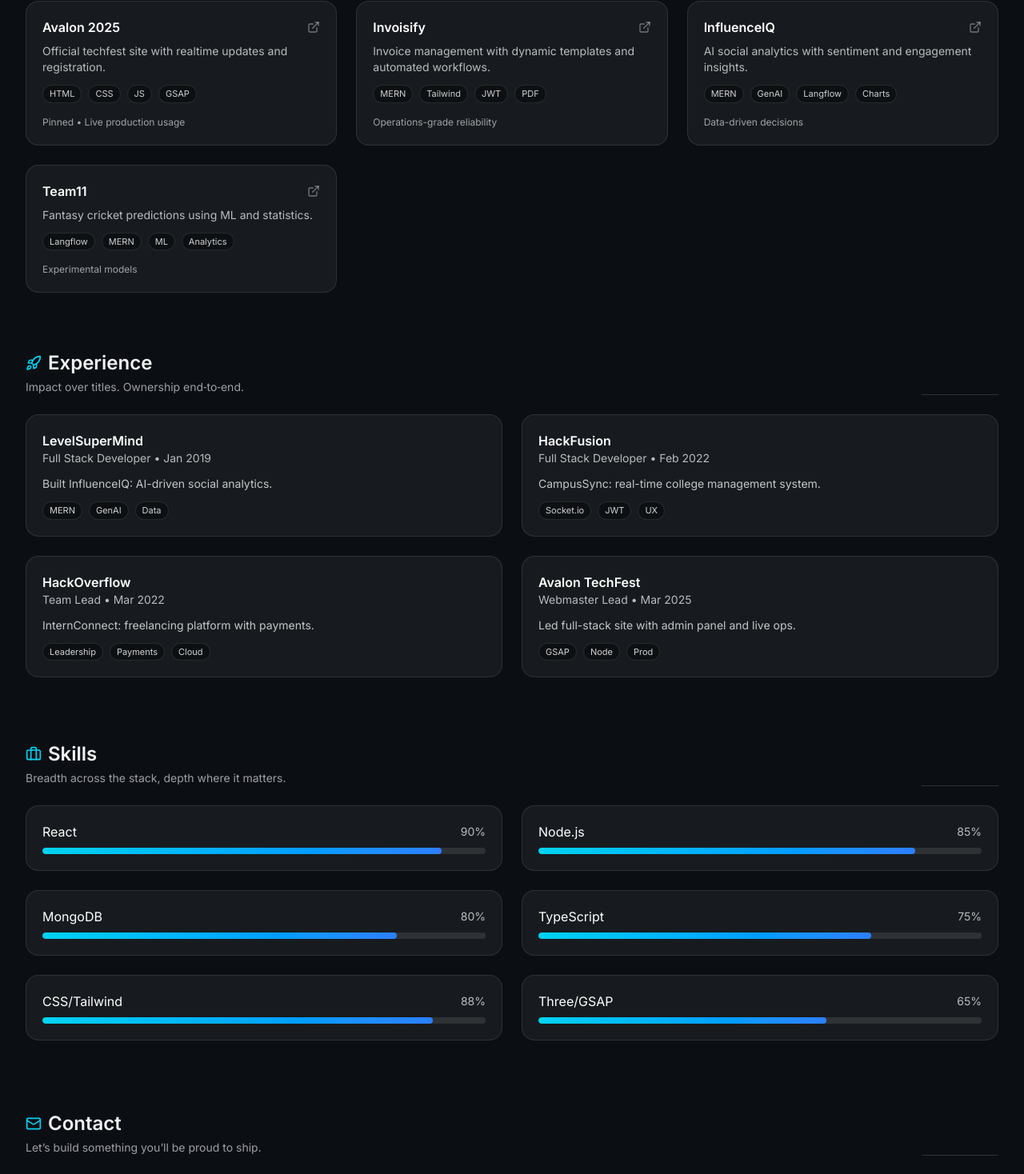
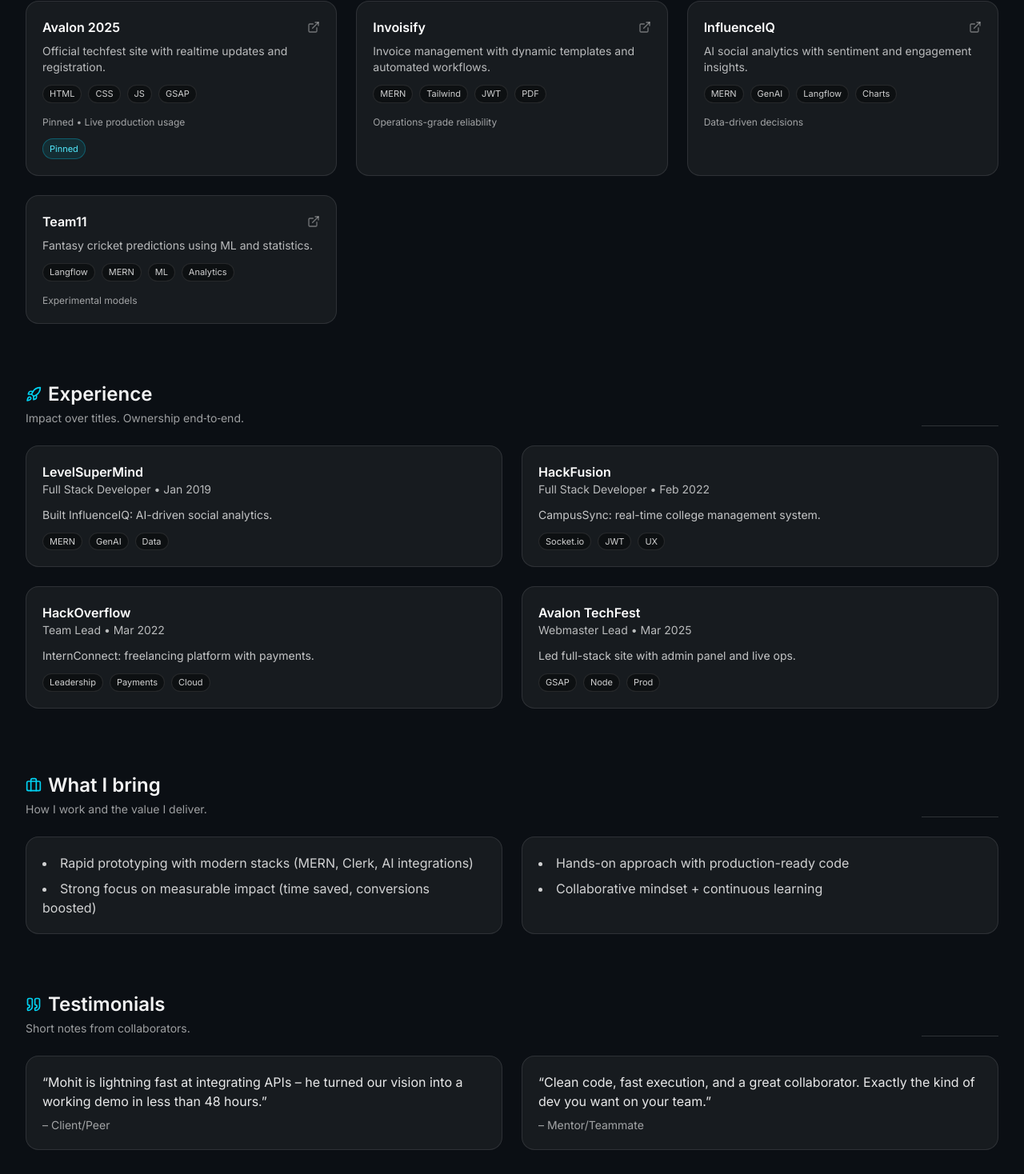
Before and after one commit to mohit45v/Portfolio, a React (Vite) app: page / in a window 1280 px wide. Shown: the part 1009-2477 px from the top of the page at 80% size. Built offline with nearby package versions, Linux system fonts and the light colour scheme.

Commit message:
Testimonials and case studies

```diff
--- a/src/PrimeApp.jsx
+++ b/src/PrimeApp.jsx
@@ -1,5 +1,5 @@
 import React, { useEffect, useMemo, useRef, useState } from 'react';
-import { Github, Linkedin, Mail, ExternalLink, Download, MapPin, Briefcase, Rocket, Code2, Sparkles, Heart, Coffee } from 'lucide-react';
+import { Github, Linkedin, Mail, ExternalLink, Download, MapPin, Briefcase, Rocket, Code2, Sparkles, Heart, Coffee, Quote } from 'lucide-react';
 
 const projects = [
   {
@@ -109,6 +109,14 @@ export default function PrimeApp() {
 
   const year = useMemo(() => new Date().getFullYear(), []);
 
+  // Simple hash routing for case studies
+  const [route, setRoute] = useState(() => (window.location.hash ? window.location.hash.slice(1) : '/'));
+  useEffect(() => {
+    const onHash = () => setRoute(window.location.hash ? window.location.hash.slice(1) : '/');
+    window.addEventListener('hashchange', onHash);
+    return () => window.removeEventListener('hashchange', onHash);
+  }, []);
+
   // Active section highlighting
   const [active, setActive] = useState('projects');
   const projectsRef = useRef(null);
@@ -160,7 +168,68 @@ export default function PrimeApp() {
     localStorage.setItem(LIKE_KEY, JSON.stringify({ count: nextCount, liked: nextLiked }));
   };
 
+  // Case study: Avalon
+  const CaseStudyAvalon = () => (
+    <div className="min-h-screen text-white bg-[#0b0f14]">
+      <GradientBackground />
+      <header className="sticky top-0 z-40 border-b border-white/10 backdrop-blur-xl bg-black/30">
+        <div className="max-w-7xl mx-auto px-4 sm:px-6 lg:px-8 h-16 flex items-center justify-between">
+          <a href="#/" className="font-semibold tracking-wide">MOHIT.DEV</a>
+          <a href="#/contact" className="text-sm text-white/80 hover:text-white">Contact</a>
+        </div>
+      </header>
+
+      <main className="max-w-5xl mx-auto px-4 sm:px-6 lg:px-8 py-10">
+        <div className="mb-6 inline-flex items-center gap-2 px-3 py-1 rounded-full bg-white/5 border border-white/10 text-white/80 text-xs">
+          Case Study
+        </div>
+        <h1 className="text-3xl sm:text-4xl font-bold">Avalon – Faster, friendlier signup flow</h1>
+        <p className="mt-2 text-white/70">Role: Full‑stack developer / integration specialist • Duration: X weeks</p>
+
+        <div className="mt-8 grid md:grid-cols-2 gap-6">
+          <div className="rounded-2xl border border-white/10 bg-white/5 p-5">
+            <h2 className="font-semibold mb-2">Challenge (Before)</h2>
+            <ul className="list-disc list-inside text-white/80 text-sm space-y-1">
+              <li>Onboarding flow averaged 4+ minutes</li>
+              <li>35% drop‑off at verification step</li>
+              <li>No integration with modern auth tools</li>
+            </ul>
+          </div>
+          <div className="rounded-2xl border border-white/10 bg-white/5 p-5">
+            <h2 className="font-semibold mb-2">Solution (What I did)</h2>
+            <ul className="list-disc list-inside text-white/80 text-sm space-y-1">
+              <li>Integrated Clerk for seamless authentication</li>
+              <li>Optimized UI with React + Tailwind for speed</li>
+              <li>API error handling + real‑time validations</li>
+            </ul>
+          </div>
+        </div>
+
+        <div className="mt-6 rounded-2xl border border-white/10 bg-white/5 p-5">
+          <h2 className="font-semibold mb-2">Impact (After)</h2>
+          <ul className="list-disc list-inside text-white/80 text-sm space-y-1">
+            <li>Signup time reduced to &lt; 90 seconds</li>
+            <li>Drop‑off decreased from 35% → 12%</li>
+            <li>Cleaner handoff with modular code</li>
+          </ul>
+          <div className="mt-4 grid sm:grid-cols-2 gap-4 text-sm text-white/70">
+            <div className="rounded-xl border border-white/10 bg-black/30 p-4">Before UI (placeholder)</div>
+            <div className="rounded-xl border border-white/10 bg-black/30 p-4">After UI (placeholder)</div>
+          </div>
+        </div>
+
+        <div className="mt-8 flex items-center gap-3">
+          <a href="#/" className="px-4 py-2 rounded-lg border border-white/20 hover:border-white/40">← Back</a>
+          <a href="#contact" className="px-4 py-2 rounded-lg bg-white text-black font-semibold hover:bg-white/90">Let’s talk</a>
+        </div>
+      </main>
+    </div>
+  );
+
   return (
+    route === '/case-studies/avalon' ? (
+      <CaseStudyAvalon />
+    ) : (
     <div className="min-h-screen text-white bg-[#0b0f14] selection:bg-cyan-400/30 selection:text-white">
       <GradientBackground />
 
@@ -244,7 +313,7 @@ export default function PrimeApp() {
           <SectionTitle icon={Code2} title="Featured projects" subtitle="What I build reflects how I think: simple, scalable, and tasteful." />
           <div className="grid sm:grid-cols-2 lg:grid-cols-3 gap-6">
             {projects.map(p => (
-              <a key={p.id} href={p.link} target="_blank" rel="noreferrer" className="group rounded-2xl border border-white/10 bg-white/5 p-5 hover:border-cyan-400/60 transition-all hover:-translate-y-0.5 focus:outline-none focus-visible:ring-2 focus-visible:ring-cyan-400/60">
+              <a key={p.id} href={p.id === 'avalon' ? '#/case-studies/avalon' : p.link} target={p.id === 'avalon' ? '_self' : '_blank'} rel={p.id === 'avalon' ? undefined : 'noreferrer'} className="group rounded-2xl border border-white/10 bg-white/5 p-5 hover:border-cyan-400/60 transition-all hover:-translate-y-0.5 focus:outline-none focus-visible:ring-2 focus-visible:ring-cyan-400/60">
                 <div className="flex items-center justify-between">
                   <h3 className="font-semibold text-white">{p.title}</h3>
                   <ExternalLink className="w-4 h-4 text-white/40 group-hover:text-cyan-400" />
@@ -256,6 +325,9 @@ export default function PrimeApp() {
                   ))}
                 </div>
                 <div className="mt-4 text-xs text-white/60">{p.highlight}</div>
+                {p.id === 'avalon' && (
+                  <div className="mt-3 inline-flex items-center gap-2 text-[11px] px-2 py-1 rounded-full bg-cyan-400/10 border border-cyan-400/30 text-cyan-300">Pinned</div>
+                )}
               </a>
             ))}
           </div>
@@ -281,6 +353,40 @@ export default function PrimeApp() {
                 </div>
               </div>
             ))}
+          </div>
+        </section>
+
+        {/* What I Bring */}
+        <section className="py-10">
+          <SectionTitle icon={Briefcase} title="What I bring" subtitle="How I work and the value I deliver." />
+          <div className="grid md:grid-cols-2 gap-6">
+            <div className="rounded-2xl border border-white/10 bg-white/5 p-5">
+              <ul className="list-disc list-inside text-white/80 space-y-2">
+                <li>Rapid prototyping with modern stacks (MERN, Clerk, AI integrations)</li>
+                <li>Strong focus on measurable impact (time saved, conversions boosted)</li>
+              </ul>
+            </div>
+            <div className="rounded-2xl border border-white/10 bg-white/5 p-5">
+              <ul className="list-disc list-inside text-white/80 space-y-2">
+                <li>Hands-on approach with production-ready code</li>
+                <li>Collaborative mindset + continuous learning</li>
+              </ul>
+            </div>
+          </div>
+        </section>
+
+        {/* Testimonials */}
+        <section className="py-8">
+          <SectionTitle icon={Quote} title="Testimonials" subtitle="Short notes from collaborators." />
+          <div className="grid md:grid-cols-2 gap-6">
+            <div className="rounded-2xl border border-white/10 bg-white/5 p-5">
+              <p className="text-white/90">“Mohit is lightning fast at integrating APIs – he turned our vision into a working demo in less than 48 hours.”</p>
+              <p className="mt-2 text-sm text-white/60">– Client/Peer</p>
+            </div>
+            <div className="rounded-2xl border border-white/10 bg-white/5 p-5">
+              <p className="text-white/90">“Clean code, fast execution, and a great collaborator. Exactly the kind of dev you want on your team.”</p>
+              <p className="mt-2 text-sm text-white/60">– Mentor/Teammate</p>
+            </div>
           </div>
         </section>
 
@@ -337,5 +443,6 @@ export default function PrimeApp() {
         </div>
       </footer>
     </div>
+    )
   );
 }
```
